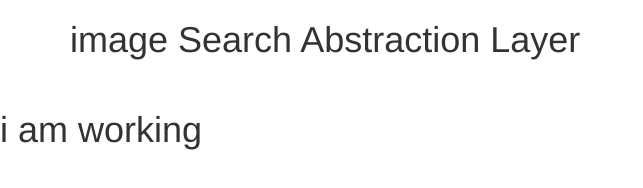
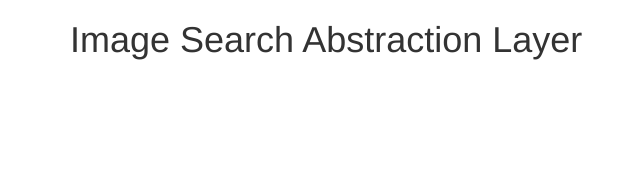
Before and after one commit to bexis13/Image-search-abstraction-layer, a website: page public/index.html in a window 1280 px wide. Shown: the whole page, without its empty margins (0-643 px from the left). Drawn offline with nearby package versions, Linux system fonts and the light colour scheme.

Commit message:
work on index page

```diff
--- a/public/index.html
+++ b/public/index.html
@@ -6,9 +6,9 @@
     </head>
     <body>
         <div class="container">
-            <h1>image Search Abstraction Layer</h1><br>
+            <h1>Image Search Abstraction Layer</h1><br>
 
         </div>
-        <h1>i am working</h1>
+
     </body>
 </html>
```
